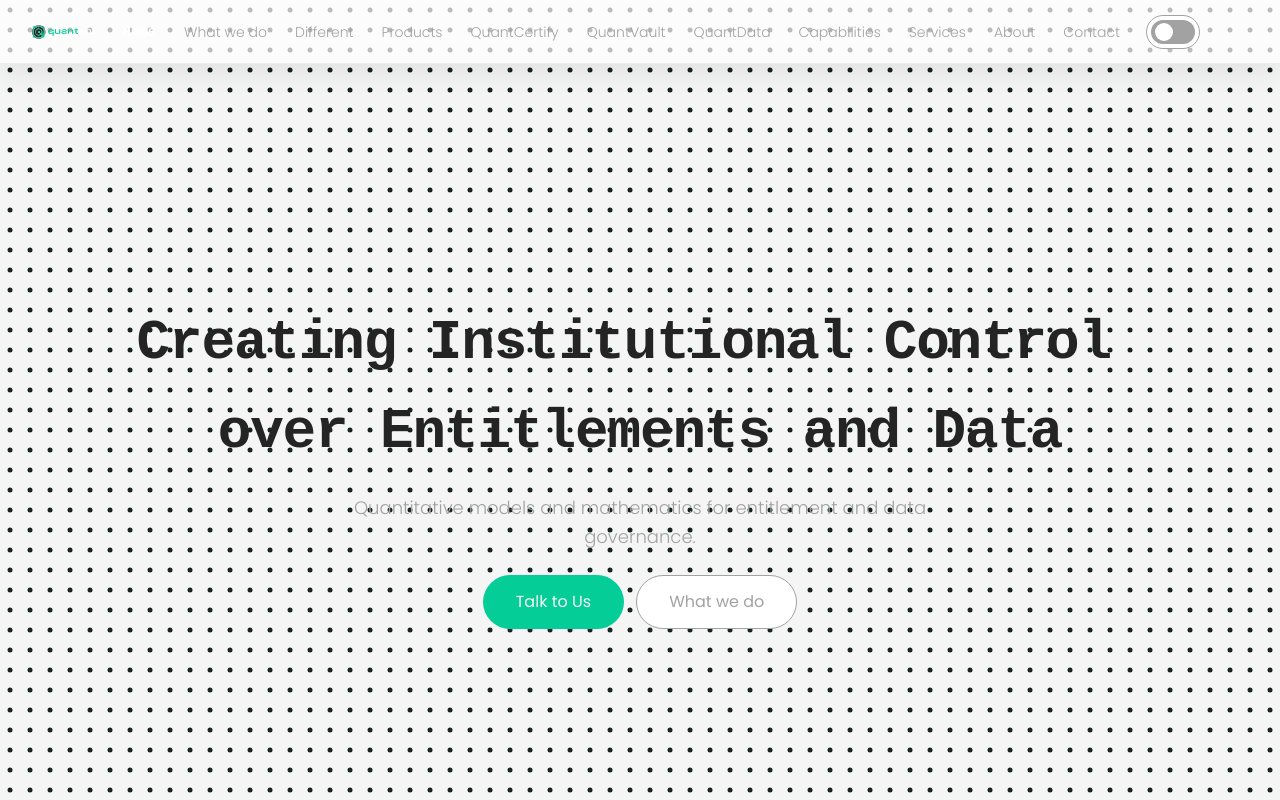
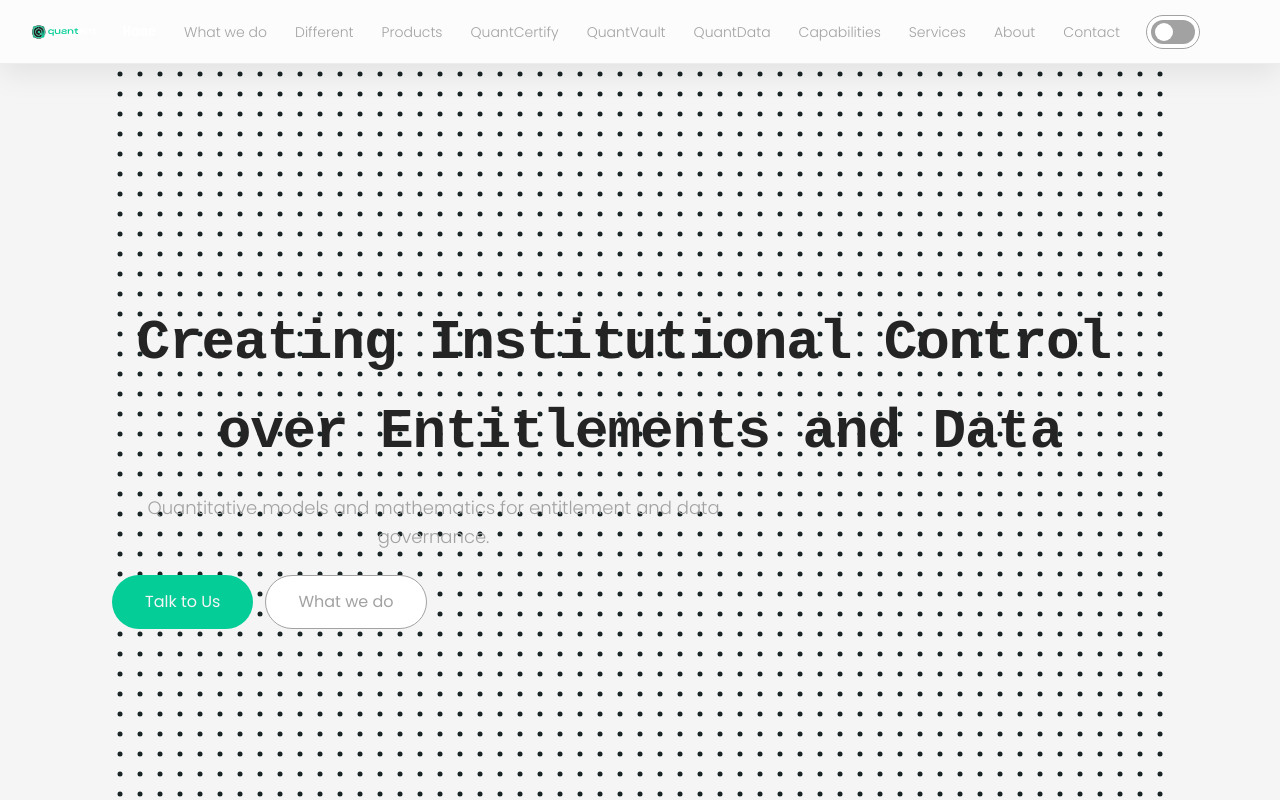
Before and after one commit to quantent-web/quantent-web, a Next.js app: page / in a window 1280 px wide. Shown: the top 800 px of the page. Built offline with nearby package versions, Linux system fonts and the light colour scheme; a web font is replaced by a local one.

Commit message:
Revert home to document scrolling and limit DotGrid to hero

```diff
--- a/app/globals.css
+++ b/app/globals.css
@@ -272,6 +272,7 @@ p {
 }
 
 #home {
+  position: relative;
   display: grid;
   place-items: center;
   min-height: 100svh;
@@ -317,18 +318,6 @@ p {
   height: auto;
 }
 
-main[data-snap-scroll='true'] {
-  height: 100svh;
-  overflow-y: auto;
-  scroll-snap-type: y mandatory;
-}
-
-main[data-snap-scroll='true'] > .section {
-  min-height: calc(100svh - var(--nav-h));
-  scroll-snap-align: start;
-  scroll-snap-stop: always;
-}
-
 
 
 
@@ -354,7 +343,7 @@ main[data-snap-scroll='true'] > .section {
 }
 /* Hero content must sit ABOVE DotGrid */
 .header-bg__nav,
-.header-bg__content {
+.hero-content {
   position: relative;
   z-index: 2;
 }
@@ -1410,21 +1399,16 @@ html[data-theme="dark"] body {
   }
 }
 
-/* Header background wrapper (DotGrid behind sticky nav) */
-.header-bg {
-  position: relative;
-}
-
-.header-bg__grid {
-  position: absolute;
-  inset: 0;
-  height: 100vh;
-   z-index:-2;
-}
-
+/* Sticky nav */
 .header-bg__nav {
   position: sticky;
   top: 0;
+  z-index: 3;
+}
+
+.hero-grid {
+  position: absolute;
+  inset: 0;
   z-index: 1;
 }
 
--- a/app/home-page-client.tsx
+++ b/app/home-page-client.tsx
@@ -12,7 +12,6 @@ import ContactStepperModal from './components/contact/ContactStepperModal';
 type NavItem = { label: string; href: string };
 
 export default function Home() {
-  const enableSnapScroll = false;
   const navRef = useRef<HTMLElement | null>(null);
 
   const navInnerRef = useRef<HTMLDivElement | null>(null);
@@ -238,18 +237,6 @@ export default function Home() {
 
   return (
     <>
-      {/* STICKY NAV + DOT GRID BACKGROUND */}
-      <div className="header-bg">
-        {/* DotGrid fondo */}
-        <div className="header-bg__grid">
-          <DotGrid
-            dotSize={5}
-            gap={15}
-            proximity={200}
-            style={{}}
-          />
-        </div>
-
       {/* STICKY NAV */}
       <header className="nav header-bg__nav" ref={navRef}>
         <div className="nav-inner nav-container" ref={navInnerRef}>
@@ -315,13 +302,14 @@ export default function Home() {
         </header>
 
       {/* CONTENT */}
-        <main
-          id="top"
-          className="container"
-          data-snap-scroll={enableSnapScroll ? 'true' : 'false'}
-        >
+      <main id="top" className="container">
         {/* HOME / HERO */}
         <section id="home" className="section">
+          <div className="hero-grid" aria-hidden="true">
+            <DotGrid dotSize={5} gap={15} proximity={200} style={{}} />
+          </div>
+
+          <div className="hero-content">
             <BlurText
               as="h1"
               className="hero-title"
@@ -330,8 +318,6 @@ export default function Home() {
               animateBy="words"
               direction="top"
             />
-
-
 
             <p className="hero-subtitle">
               Quantitative models and mathematics for entitlement and data governance.
@@ -344,6 +330,7 @@ export default function Home() {
               <a className="btn btn-secondary" href="#what-we-do">
                 What we do
               </a>
+            </div>
           </div>
         </section>
 
@@ -837,7 +824,6 @@ export default function Home() {
 
         <Footer />
       </main>
-      </div>
 
       {/* Overlay */}
       <div
```
Lines whose indentation alone changed are shown as unchanged.
